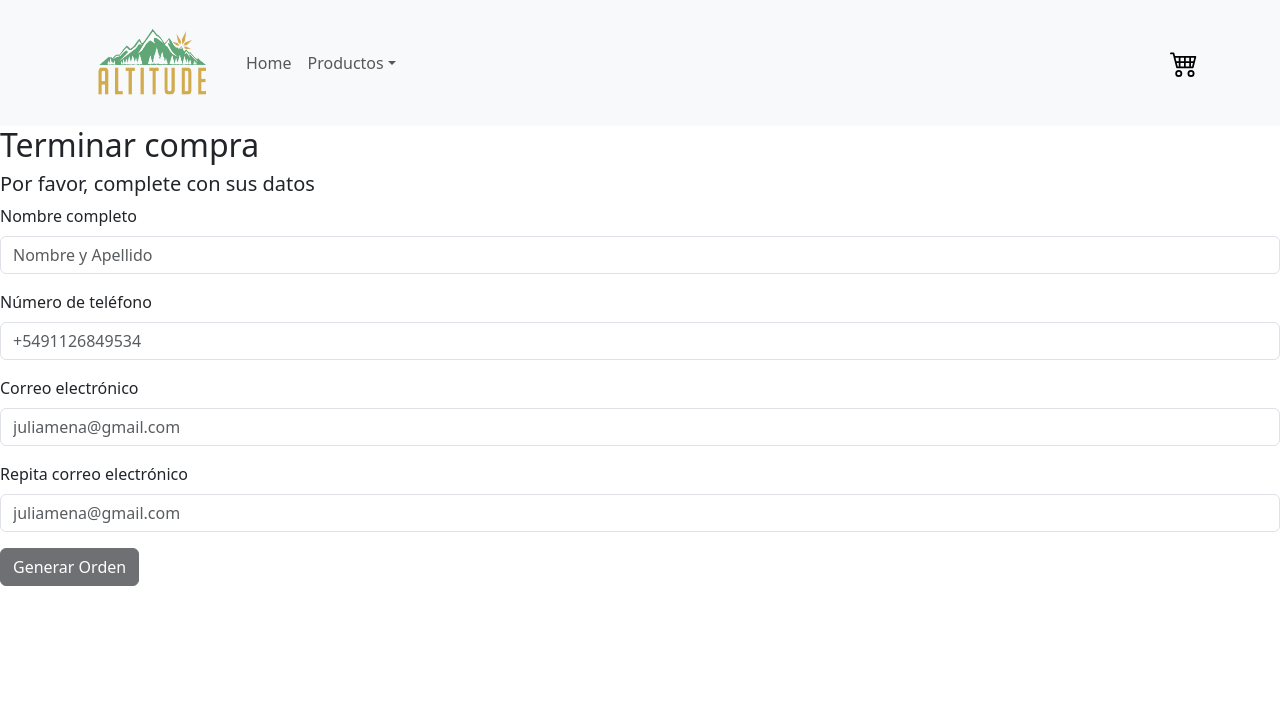
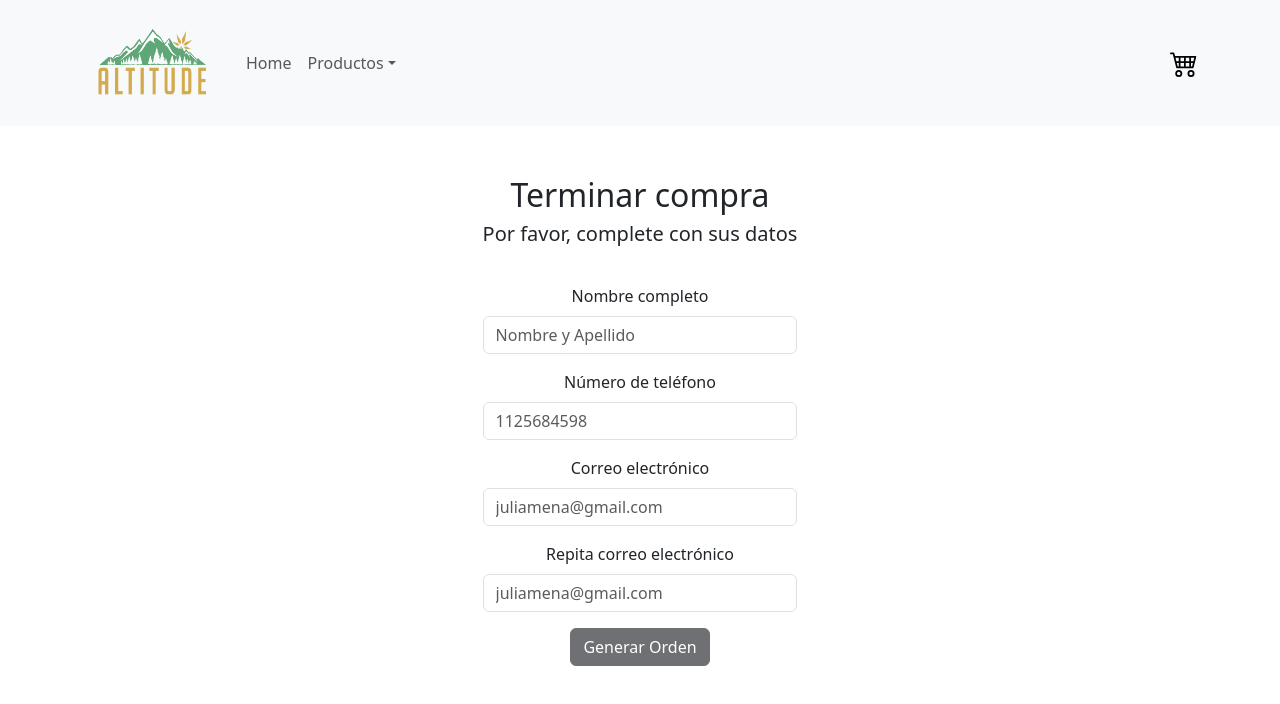
Before and after one commit to IsaRicordel/PreEntrega1-Ricordel, a React (Create React App) app: page /Checkout in a window 1280 px wide. Shown: the top 704 px of the page. Built offline with nearby package versions, Linux system fonts and the light colour scheme.

Commit message:
13:56 26/10

```diff
--- a/src/components/Checkout/Checkout.jsx
+++ b/src/components/Checkout/Checkout.jsx
@@ -1,12 +1,14 @@
-import { collection, serverTimestamp } from 'firebase/firestore'
+import { addDoc, collection, serverTimestamp } from 'firebase/firestore'
 import React, { useState, useContext } from 'react'
 import { db } from '../../index'
 import { CarritoContext } from '../../Context/CarritoContext'
+import { Link } from 'react-router-dom'
 
 
 const Checkout = () => {
     const [user, setUser] = useState({})
     const [validateEmail, setValidateEmail ] = useState('')
+    const [orderId, setOrderId] = useState('')
     const {cart, total, clear}= useContext(CarritoContext)
 
     const datosComprador = (e) =>{
@@ -16,7 +18,7 @@ const Checkout = () => {
         })
     }
     const finalizarCompra = (e) => {
-        e.preventDefailt()
+        e.preventDefault()
         if(!user.name && !user.phone && !user.mail){
             alert('los campos son obligatorios')
         }else{
@@ -27,13 +29,25 @@ const Checkout = () => {
                 date:serverTimestamp()
             }
             const ventas = collection(db, "orders")
-
+            addDoc(ventas, order)
+            .then((res)=> {
+                setOrderId(res.id)
+                clear()
+            })
+            .catch((error)=> console.log(error))
         }
     }
   return (
-    <div>
-        <h2> Terminar compra </h2>
-        <h5> Por favor, complete con sus datos</h5>
+    <div style={{display:"flex", flexDirection:"column", textAlign: "center", alignItems:"center"}}>
+        {orderId !== ''
+        ?<div className='div-checkout1' style={{marginTop: "50px"}}>
+            <h2> ¡Felicitaciones! Su Orden fue generada con éxito! </h2>
+            <h5 style={{paddingTop: "10px"}}> Su id de registro es: {orderId} </h5>
+            <Link to='/Products' className="btn btn-dark" style={{marginTop: "20px"}}> Volver a comprar </Link>
+        </div>
+        :<div>
+        <h2 style={{marginTop: "50px"}}> Terminar compra </h2>
+        <h5 style={{paddingBottom: "30px"}}> Por favor, complete con sus datos</h5>
         <form onSubmit={ finalizarCompra }>
             <div className='mb-3'>
                 <label className='form-label'> Nombre completo </label>
@@ -41,7 +55,7 @@ const Checkout = () => {
             </div>
             <div className='mb-3'>
                 <label className='form-label'> Número de teléfono </label>
-                <input className='form-control' onChange={datosComprador} type='number' placeholder='+5491126849534' name='phone'required/>
+                <input className='form-control' onChange={datosComprador} type='number' placeholder='1125684598' name='phone'required/>
             </div>
             <div className='mb-3'>
                 <label className='form-label'> Correo electrónico </label>
@@ -53,8 +67,8 @@ const Checkout = () => {
             </div>
             <button className='btn btn-dark' type='submit' disabled={validateEmail !== user.mail}> Generar Orden </button>
         </form>
+    </div>}
     </div>
-
   )
 }
 
--- a/src/components/Item/Item.jsx
+++ b/src/components/Item/Item.jsx
@@ -8,20 +8,33 @@ import { useParams } from 'react-router-dom'
 const Item = () => {
 
   const [item, setItem]= useState({})
+  const [productExists, setProductExists] = useState(true)
   const { id } = useParams()
 
     useEffect(()=>{
         const collectionProd = collection(db, 'Items')
         const referenciaAlDoc = doc(collectionProd, id)
         getDoc(referenciaAlDoc)
-        .then((res)=> setItem({id:res.id, ...res.data()}))
+        .then((res)=> {
+            if(res.exists()) {
+            setItem({ id:res.id, ...res.data() })
+          } else {
+            setProductExists(false)
+          }
+        })
         .catch((error)=> console.log(error))
-    },[])
+    },[id])
 
-    return (
-      <div>
+  return (
+    <div>
+      {productExists ? (
         <ItemDetail item={item}/>
-      </div>
-    )
+      ) : (
+        <div>
+          <p> El producto no existe. </p>
+        </div>
+      )}
+    </div>
+  )
 }
 export default Item
```
